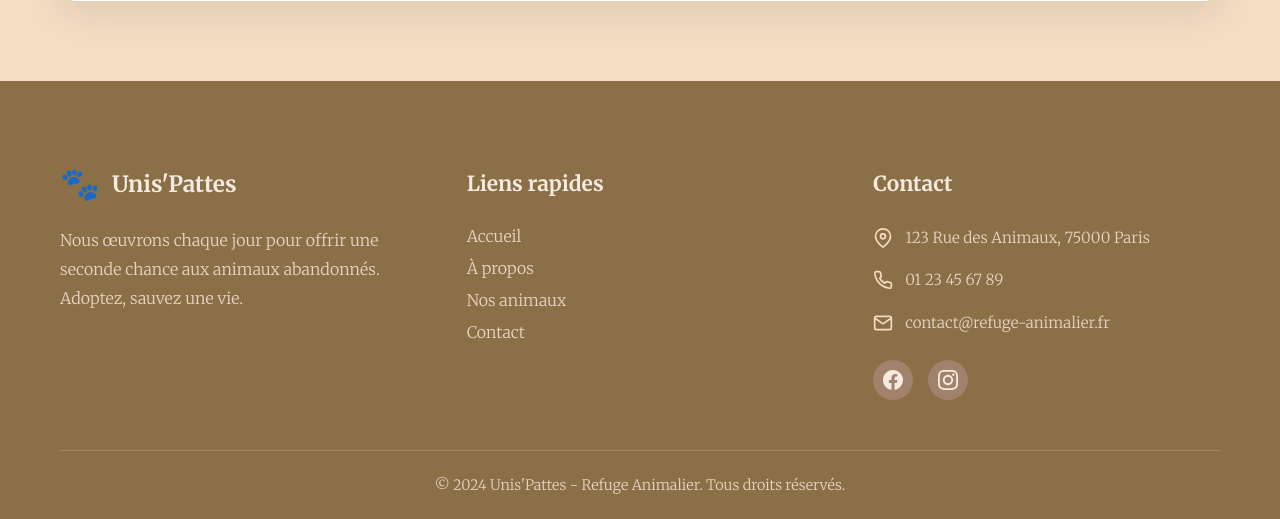
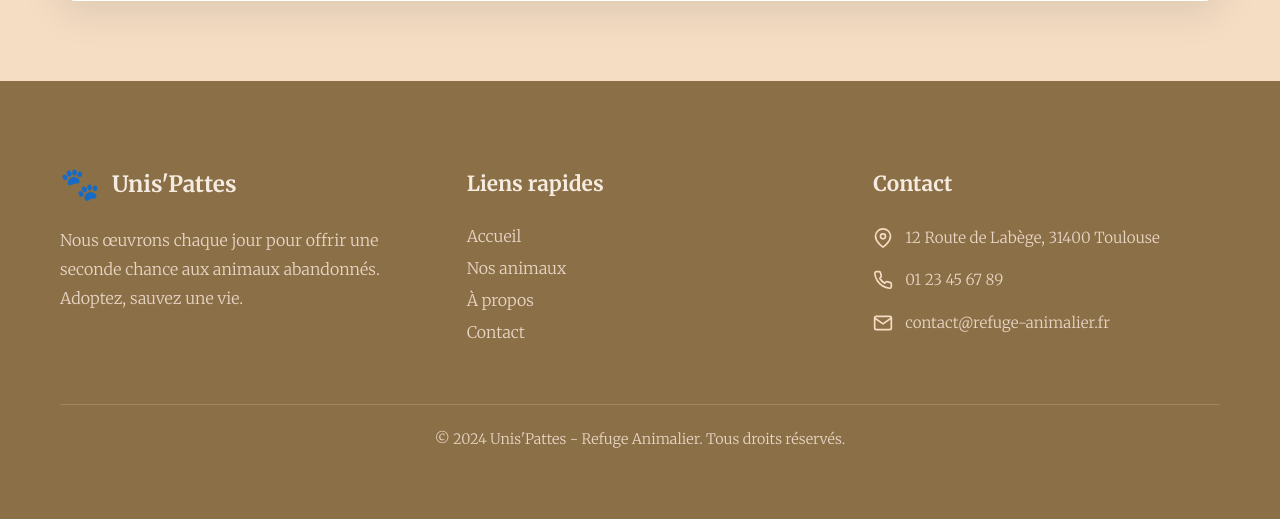
Before and after one commit to LouisManchon/unispattes-website, a Django app: template backend/animaux/templates/animaux/detail_animal.html in a window 1280 px wide. Shown: the part 936-1455 px from the top of the page. After the commit the page ends 1384 px from the top, so only its background shows below. Run offline with Django 5.2, Linux system fonts and the light colour scheme; the template is opened without the code that fills it, so the values that code supplies are empty.

Commit message:
changed the adress in the footer

```diff
--- a/backend/animaux/templates/animaux/a_propos.html
+++ b/backend/animaux/templates/animaux/a_propos.html
@@ -220,7 +220,7 @@
                                 <path stroke-linecap="round" stroke-linejoin="round" stroke-width="2" d="M17.657 16.657L13.414 20.9a1.998 1.998 0 01-2.827 0l-4.244-4.243a8 8 0 1111.314 0z" />
                                 <path stroke-linecap="round" stroke-linejoin="round" stroke-width="2" d="M15 11a3 3 0 11-6 0 3 3 0 016 0z" />
                             </svg>
-                            123 Rue des Animaux, 75000 Paris
+                            12 Route de Labège, 31400 Toulouse
                         </li>
                         <li>
                             <svg xmlns="http://www.w3.org/2000/svg" fill="none" viewBox="0 0 24 24" stroke="currentColor">
--- a/backend/animaux/templates/animaux/detail_animal.html
+++ b/backend/animaux/templates/animaux/detail_animal.html
@@ -327,8 +327,8 @@
                     <h3>Liens rapides</h3>
                     <ul class="footer-links">
                         <li><a href="{% url 'animaux:accueil' %}">Accueil</a></li>
+                        <li><a href="{% url 'animaux:nos_animaux' %}">Nos animaux</a></li>
                         <li><a href="{% url 'animaux:a_propos' %}">À propos</a></li>
-                        <li><a href="{% url 'animaux:nos_animaux' %}">Nos animaux</a></li>
                         <li><a href="#contact">Contact</a></li>
                     </ul>
                 </div>
@@ -342,7 +342,7 @@
                                 <path d="M21 10c0 7-9 13-9 13s-9-6-9-13a9 9 0 0 1 18 0z"></path>
                                 <circle cx="12" cy="10" r="3"></circle>
                             </svg>
-                            <span>123 Rue des Animaux, 75000 Paris</span>
+                            <span>12 Route de Labège, 31400 Toulouse</span>
                         </li>
                         <li>
                             <svg xmlns="http://www.w3.org/2000/svg" viewBox="0 0 24 24" fill="none" stroke="currentColor" stroke-width="2" stroke-linecap="round" stroke-linejoin="round">
@@ -358,20 +358,6 @@
                             <span>contact@refuge-animalier.fr</span>
                         </li>
                     </ul>
-
-                    <!-- RÉSEAUX SOCIAUX -->
-                    <div class="footer-social">
-                        <a href="#" aria-label="Facebook">
-                            <svg xmlns="http://www.w3.org/2000/svg" viewBox="0 0 24 24" fill="currentColor">
-                                <path d="M24 12.073c0-6.627-5.373-12-12-12s-12 5.373-12 12c0 5.99 4.388 10.954 10.125 11.854v-8.385H7.078v-3.47h3.047V9.43c0-3.007 1.792-4.669 4.533-4.669 1.312 0 2.686.235 2.686.235v2.953H15.83c-1.491 0-1.956.925-1.956 1.874v2.25h3.328l-.532 3.47h-2.796v8.385C19.612 23.027 24 18.062 24 12.073z"/>
-                            </svg>
-                        </a>
-                        <a href="#" aria-label="Instagram">
-                            <svg xmlns="http://www.w3.org/2000/svg" viewBox="0 0 24 24" fill="currentColor">
-                                <path d="M12 2.163c3.204 0 3.584.012 4.85.07 3.252.148 4.771 1.691 4.919 4.919.058 1.265.069 1.645.069 4.849 0 3.205-.012 3.584-.069 4.849-.149 3.225-1.664 4.771-4.919 4.919-1.266.058-1.644.07-4.85.07-3.204 0-3.584-.012-4.849-.07-3.26-.149-4.771-1.699-4.919-4.92-.058-1.265-.07-1.644-.07-4.849 0-3.204.013-3.583.07-4.849.149-3.227 1.664-4.771 4.919-4.919 1.266-.057 1.645-.069 4.849-.069zm0-2.163c-3.259 0-3.667.014-4.947.072-4.358.2-6.78 2.618-6.98 6.98-.059 1.281-.073 1.689-.073 4.948 0 3.259.014 3.668.072 4.948.2 4.358 2.618 6.78 6.98 6.98 1.281.058 1.689.072 4.948.072 3.259 0 3.668-.014 4.948-.072 4.354-.2 6.782-2.618 6.979-6.98.059-1.28.073-1.689.073-4.948 0-3.259-.014-3.667-.072-4.947-.196-4.354-2.617-6.78-6.979-6.98-1.281-.059-1.69-.073-4.949-.073zm0 5.838c-3.403 0-6.162 2.759-6.162 6.162s2.759 6.163 6.162 6.163 6.162-2.759 6.162-6.163c0-3.403-2.759-6.162-6.162-6.162zm0 10.162c-2.209 0-4-1.79-4-4 0-2.209 1.791-4 4-4s4 1.791 4 4c0 2.21-1.791 4-4 4zm6.406-11.845c-.796 0-1.441.645-1.441 1.44s.645 1.44 1.441 1.44c.795 0 1.439-.645 1.439-1.44s-.644-1.44-1.439-1.44z"/>
-                            </svg>
-                        </a>
-                    </div>
                 </div>
 
             </div>
--- a/backend/animaux/templates/animaux/index.html
+++ b/backend/animaux/templates/animaux/index.html
@@ -227,7 +227,7 @@
                                 <path d="M21 10c0 7-9 13-9 13s-9-6-9-13a9 9 0 0 1 18 0z"></path>
                                 <circle cx="12" cy="10" r="3"></circle>
                             </svg>
-                            <span>123 Rue des Animaux, 75000 Paris</span>
+                            <span>12 Route de Labège, 31400 Toulouse</span>
                         </li>
                         <li>
                             <svg xmlns="http://www.w3.org/2000/svg" viewBox="0 0 24 24" fill="none" stroke="currentColor" stroke-width="2" stroke-linecap="round" stroke-linejoin="round">
--- a/backend/animaux/templates/animaux/nos_animaux.html
+++ b/backend/animaux/templates/animaux/nos_animaux.html
@@ -214,7 +214,7 @@
                                 <path d="M21 10c0 7-9 13-9 13s-9-6-9-13a9 9 0 0 1 18 0z"></path>
                                 <circle cx="12" cy="10" r="3"></circle>
                             </svg>
-                            <span>123 Rue des Animaux, 75000 Paris</span>
+                            <span>12 Route de Labège, 31400 Toulouse</span>
                         </li>
                         <li>
                             <svg xmlns="http://www.w3.org/2000/svg" viewBox="0 0 24 24" fill="none" stroke="currentColor" stroke-width="2" stroke-linecap="round" stroke-linejoin="round">
```
